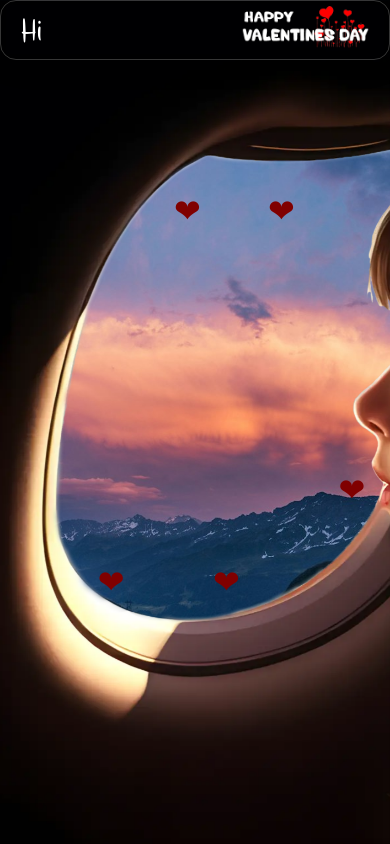
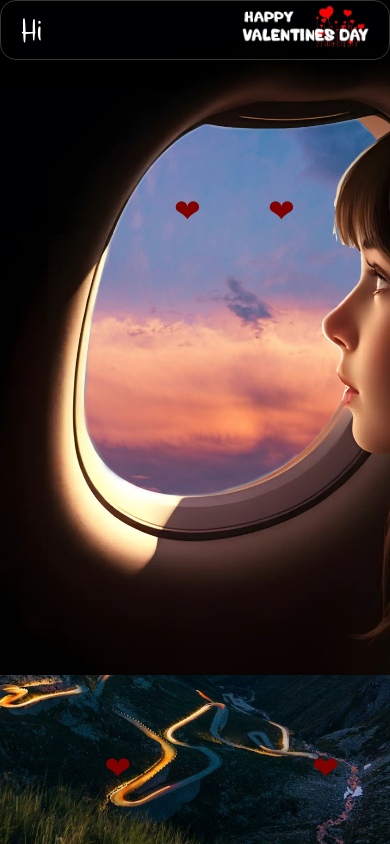
Before and after one commit to Hemant-khadun/valentines, a plain HTML site: page index.html in a window 390 px wide. Shown: the top 844 px of the page. Drawn offline with nearby package versions, Linux system fonts and the light colour scheme.

Commit message:
Update: Advance responsive optimizations

```diff
--- a/styles.css
+++ b/styles.css
@@ -38,6 +38,7 @@ body {
   background-size: cover;
 }
 
+
 .section.space-01 {
   background-image: url("assets/images/space-01.jpg");
 }
@@ -52,6 +53,12 @@ body {
   z-index: 2;
   perspective: 500px;
   overflow: hidden;
+}
+
+@media screen and (max-width: 767.98px) {
+  .image-container img{
+    height: 80% !important;
+  }
 }
 
 .image-container img {
```
